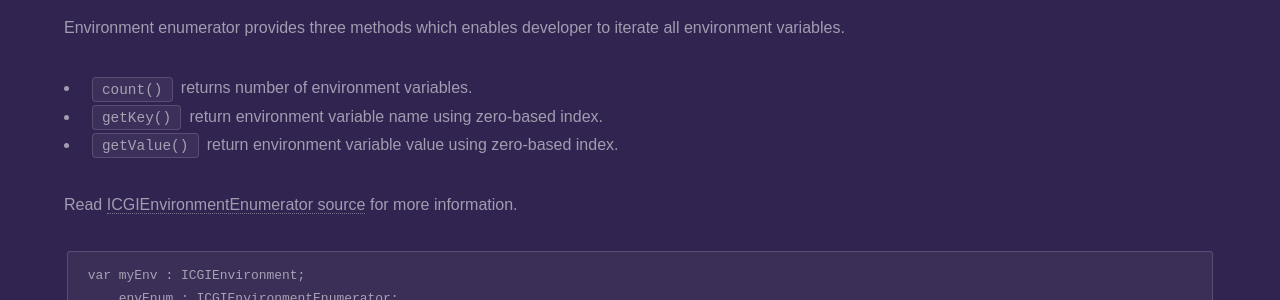
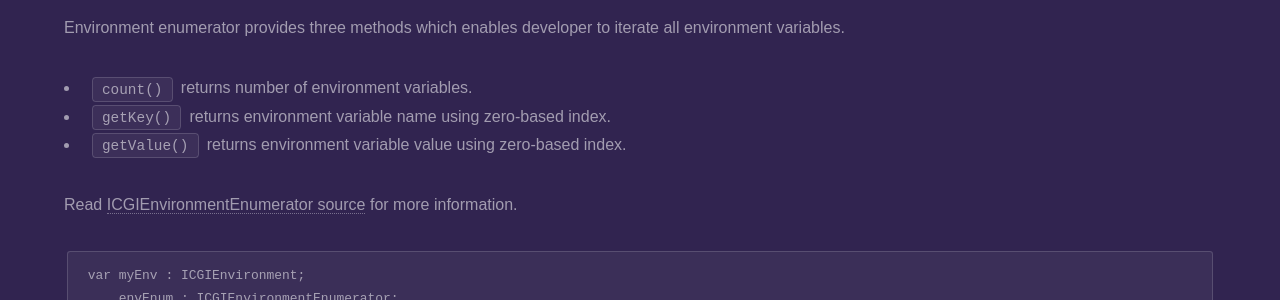
Before and after one commit to fanoframework/fanoframework.github.io, a Jekyll site: the page built from environment/index.md, in a window 1280 px wide and 900 px high, scrolled down 3621 px. Shown: the part 152-452 px from the top of the window. Built offline with Jekyll 4.4.1, drawn with Linux system fonts in a browser that asks for light colours; our own code applies the rules of GitHub Pages for plain Markdown files.

Commit message:
fix typo

```diff
--- a/environment/index.md
+++ b/environment/index.md
@@ -150,8 +150,8 @@ To be able to enumerate all available variables, you need to use `ICGIEnvironmen
 Environment enumerator provides three methods which enables developer to iterate all environment variables.
 
 - `count()` returns number of environment variables.
-- `getKey()` return environment variable name using zero-based index.
-- `getValue()` return environment variable value using zero-based index.
+- `getKey()` returns environment variable name using zero-based index.
+- `getValue()` returns environment variable value using zero-based index.
 
 Read [ICGIEnvironmentEnumerator source](https://github.com/fanoframework/fano/blob/master/src/Environment/Contracts/EnvironmentEnumeratorIntf.pas) for more information.
 
```
Also changed, not shown: error-handler/index.md (+1 -1 lines).
